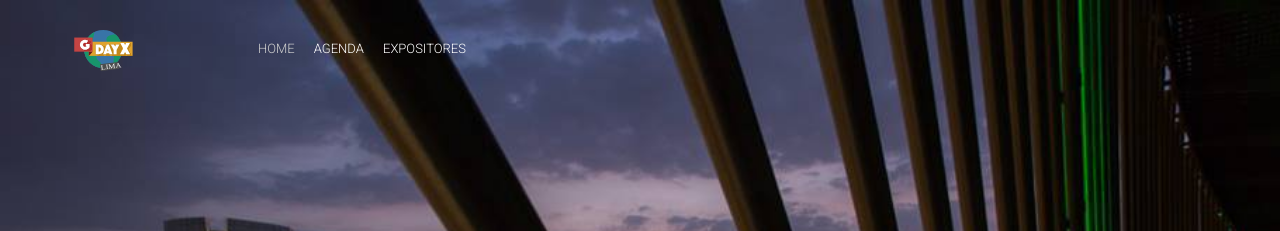
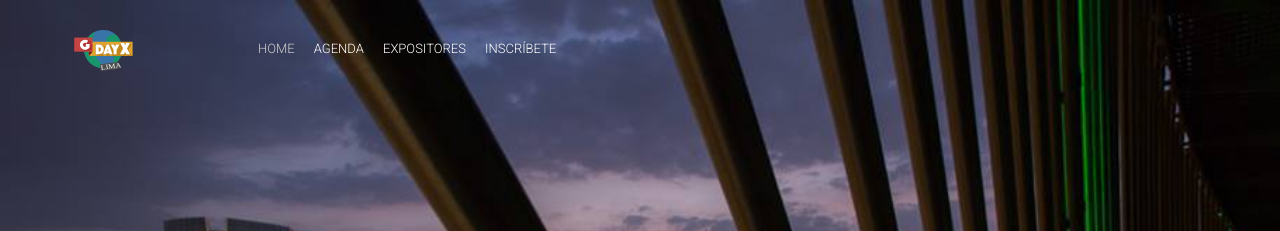
Before and after one commit to GDGLima/gdayx2014, a Jekyll site: the page built from index.html, in a window 1280 px wide. Shown: the top 231 px of the page. Built offline with Jekyll 4.4.1, drawn with Linux system fonts in a browser that asks for light colours; nearby versions of some CDN libraries; comment, search, counter and statistics services are not loaded.

Commit message:
cambios eventbrite
cambios eventbrite

```diff
--- a/_config.yml
+++ b/_config.yml
@@ -43,6 +43,7 @@ navigationLinks:
  # - {permalink: "/blog/", text: "Blog"}
  - {permalink: "/schedule/", text: "Agenda"}
  - {permalink: "/speakers/", text: "Expositores"}
+ - {permalink: "http://gdayxlima.eventbrite.com", text: "Inscríbete"}
 bottomNavigationLinks:
  - {permalink: "/#tickets", text: "Inscríbete"}
 rightNavigationButtons:
```
Also changed, not shown: 3 other files.
